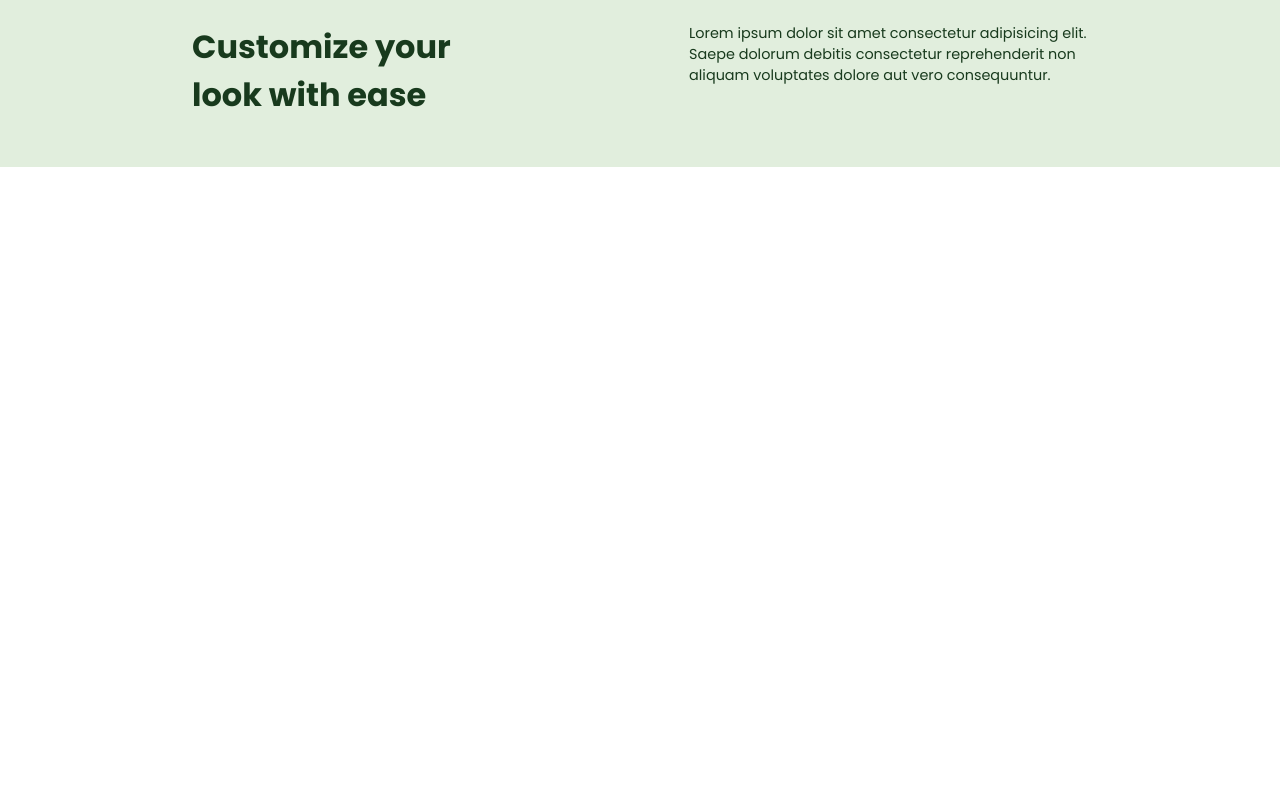
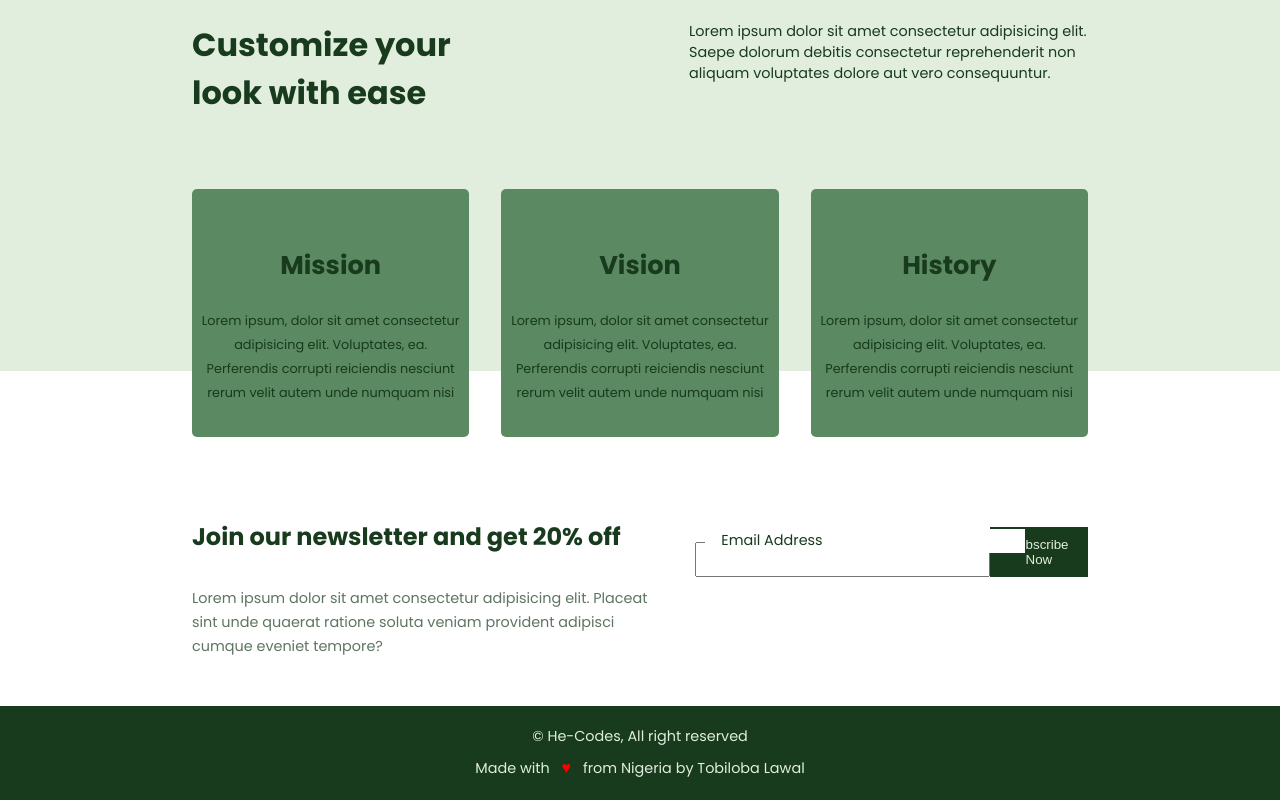
Before and after one commit to toseth97/first_ecommerce, a React (Create React App) app: page / in a window 1280 px wide. Shown: the part 879-1679 px from the top of the page. Before the commit the page ends 1046 px from the top, so only its background shows below. Built offline with nearby package versions, Linux system fonts and the light colour scheme; no server answers; a web font is replaced by a local one.

Commit message:
Finished with home page

```diff
--- a/src/App.js
+++ b/src/App.js
@@ -2,6 +2,7 @@ import { Routes, Route} from 'react-router-dom';
 import Navigation from './components/Navigation';
 import Home from './components/Home';
 import About from './components/About';
+import Footer from './components/Footer';
 import Error from './components/Error';
 import {useEffect, useState} from "react"
 
@@ -47,10 +48,11 @@ function App() {
     <div className="App">
       <Navigation mobile = {mobile} handleMobile = {handleMobile} />
       <Routes>
-        <Route exact path="/" element={<Home isloading = {isloading} featured_product = {featured_product} /> } />
+        <Route exact path="/" element={<Home  isloading = {isloading} featured_product = {featured_product} /> } />
         <Route path="/about" element={<About />} />
         <Route path="*" element={<Error />} />
       </Routes>
+      <Footer />
 
     </div>
   );
--- a/src/components/Featured_products.js
+++ b/src/components/Featured_products.js
@@ -1,6 +1,7 @@
 import React from 'react'
 
 const Featured_products = (current) => {
+  const id = current.current.id
   const image = current.current.image
   const price = current.current.price
   const title = current.current.title
@@ -9,6 +10,7 @@ const Featured_products = (current) => {
 
   return (
     <>
+        {id === 17 ? <p className='best_selling'>Best Selling</p> : null}
         <img src = {image} alt = {title} />
         <div>
             <p className = "item_title">{title}</p>
--- /dev/null
+++ b/src/components/Footer.js
@@ -0,0 +1,15 @@
+import React from 'react'
+
+const Footer = () => {
+    const date = new Date().getFullYear
+  return (
+    <footer>
+        <p> &copy; {date} He-Codes, All right reserved</p>
+        <p>
+            Made with <span className='love'>&hearts;</span> from Nigeria by Tobiloba Lawal
+        </p>
+    </footer>
+  )
+}
+
+export default Footer
--- a/src/components/Home.js
+++ b/src/components/Home.js
@@ -1,9 +1,11 @@
 import React from 'react'
 import Typewriter from 'typewriter-effect';
 import Featured_products from './Featured_products';
+import value from './value'
 
 
 const Home = ({isLoading, featured_product}) => {
+
 
   return (
     <main className = "home_wrapper">
@@ -13,7 +15,7 @@ const Home = ({isLoading, featured_product}) => {
       <section className="home_introduction">
         <div className="site_description">
           <div className='text'>
-            <Typewriter className = "typewriter"
+            <Typewriter  className = "typewriter"
               options={{
                 strings: ['Order from the comfort of your home.', 'Get products at discounted rates.', "Let us be your everyday delivery."],
                 autoStart: true,
@@ -21,7 +23,7 @@ const Home = ({isLoading, featured_product}) => {
               }}
             />
           </div>
-          <p>
+          <p className='intro_paragraph'>
           Lorem ipsum, dolor sit amet consectetur adipisicing elit. Iusto, at sed omnis corporis doloremque possimus velit! Repudiandae nisi odit, aperiam odio ducimus, obcaecati libero et quia tempora excepturi quis alias?
           </p>
           <button className = "shop_now">Shop Now</button>
@@ -31,6 +33,7 @@ const Home = ({isLoading, featured_product}) => {
         </div>
       </section>
 
+
       {/****FEATURED PRODUCTS*****/}
 
       <section className="parent">
@@ -39,9 +42,10 @@ const Home = ({isLoading, featured_product}) => {
           <div className='underLine'></div>
           <div className='featured_product'>
             {featured_product.map(current =>{
-                return <div className='each_featured_product'>
+              console.log(current)
+                return (<div className='each_featured_product'>
                   <Featured_products key = {current.id} current = {current} />
-                </div>
+                </div>)
             })}
           </div>
           <button className = "shop_now">All Product</button>
@@ -49,13 +53,51 @@ const Home = ({isLoading, featured_product}) => {
       </section>
 
       <section className= "parent all_value">
-        <div className="container">
+        <div className="container value_container">
            <div className = "core_value">
             <h2>Customize your look with ease</h2>
             <p>Lorem ipsum dolor sit amet consectetur adipisicing elit. Saepe dolorum debitis consectetur reprehenderit non aliquam voluptates dolore aut vero consequuntur.</p>
            </div>
+           <div className='value_wrapper'>
+              { value.map(current => {
+                return (<div className='each_value'>
+                    <p className = "value_heading">{current.heading}</p>
+                    <p className = "value_body">{current.body}</p>
+                </div>)
+              })}
+           </div>
         </div>
       </section>
+      <section className='parent newsletter_wrapper'>
+        <div className = "newsletter">
+          <div className = "letter_text">
+            <h2>Join our newsletter and get 20% off</h2>
+            <p>Lorem ipsum dolor sit amet consectetur adipisicing elit. Placeat sint unde quaerat ratione soluta veniam provident adipisci cumque eveniet tempore?</p>
+          </div>
+
+          <form className="newsletter_form">
+
+            <input className='subscribe_input'
+            id = "input_id"
+            type="email"
+            autoComplete='false'
+            required
+            />
+            <label className='input_label' htmlFor='input_id'>Email Address</label>
+            <button className = "subscribe">
+              Subscribe Now
+            </button>
+          </form>
+
+
+        </div>
+      </section>
+
+
+
+
+
+
 
 
     </main>
--- /dev/null
+++ b/src/components/value.js
@@ -0,0 +1,20 @@
+
+  const value = [
+    {
+      id: 1,
+      heading: "Mission",
+      body: "Lorem ipsum, dolor sit amet consectetur adipisicing elit. Voluptates, ea. Perferendis corrupti reiciendis nesciunt rerum velit autem unde numquam nisi"
+    },
+    {
+      id: 2,
+      heading: "Vision",
+      body: "Lorem ipsum, dolor sit amet consectetur adipisicing elit. Voluptates, ea. Perferendis corrupti reiciendis nesciunt rerum velit autem unde numquam nisi"
+    },
+    {
+      id: 3,
+      heading: "History",
+      body: "Lorem ipsum, dolor sit amet consectetur adipisicing elit. Voluptates, ea. Perferendis corrupti reiciendis nesciunt rerum velit autem unde numquam nisi"
+    }
+  ]
+
+  export default value
--- a/src/index.css
+++ b/src/index.css
@@ -6,7 +6,8 @@
   --dark_orange: #f0a04b;
   --light_green: #e1eedd;
   --dark_green: #183a1d;
-  --brown: #492b03;
+
+  --medium_green: #5b8962;
   --light_brown: #e5d3ba;
 }
 *{
@@ -205,6 +206,15 @@ body{
   font-size: 3.4rem;
   height: 150px;
   font-family: 'Oleo Script Swash Caps', cursive;
+  animation: moveright 1s forwards;
+  opacity: 0;
+  transform: translateX(-20px);
+}
+.intro_paragraph{
+  animation: moveright 1s forwards;
+  animation-delay: .3s;
+  opacity: 0;
+  transform: translateX(-20px);
 }
 .shop_now{
   outline: none;
@@ -216,8 +226,22 @@ body{
   border: none;
   cursor: pointer;
   transition: .5s ease;
+  opacity: 0;
   border-radius: 5px;
+  animation: moveright 1s forwards;
+  animation-delay: .7s ;
+  transform: translateX(-20px);
 }
+
+@keyframes moveright {
+  100%{
+    transform: translateX(0);
+    opacity: 1;
+  }
+}
+
+
+
 .shop_now:hover{
   filter: drop-shadow(5px 5px 1px gray);
 
@@ -246,10 +270,10 @@ body{
 }
 .underLine{
   width: 150px;
-  height: 5px;
+  height: 3px;
   background-color: var(--light_orange);
   border-radius: 20px;
-  margin: 1rem 0;
+  margin: .5rem 0 1.5rem;
 }
 .featured_product{
   gap: 2rem;
@@ -261,11 +285,22 @@ body{
   display: flex;
   align-items: center;
   flex-direction: column;
-
+  position: relative;
+}
+.best_selling{
+  position: absolute;
+  left: 2rem;
+  font-size: .5rem;
+  padding: .2rem 1rem;
+  background-color: var(--light_orange);
+  color: var(--dark_green);
+  font-weight: bold;
+  border-radius: 5px;
+  z-index: 1;
 }
 .each_featured_product > img{
-  width: 250px;
-  height: 250px;
+  width: 200px;
+  height: 200px;
   transition: .5s ease;
   cursor: pointer;
 }
@@ -278,7 +313,7 @@ body{
   margin-top: .5rem;
   width: 250px;
   padding: .2rem 0.5rem;
-  height: 40px;
+  height: 45px;
 }
 .item_price{
   font-size: .8rem;
@@ -286,8 +321,17 @@ body{
   padding: 0 0.5rem;
 }
 
+
+
+
 .all_value{
   background-color: var(--light_green);
+  height: 430px;
+  align-items: flex-start;
+  margin-bottom: 100px;
+}
+.value_container{
+  position: relative;
 }
 .core_value{
   display: flex;
@@ -302,8 +346,109 @@ body{
   font-size: .9rem;
   width: 70%;
 }
+.value_wrapper{
+  display: flex;
+  align-items: center;
+  justify-content: space-between;
+  gap: 2rem;
+  position: absolute;
+  top: 200px;
+
+}
+.each_value{
+  background-color: var(--medium_green);
+  border-radius: 5px;
+  padding: 2rem .5rem;
+}
+.each_value p{
+  color: var(--dark_green);
+  text-align: center;
+  line-height: 1.5rem;
+}
+.value_heading{
+  font-size: 1.6rem;
+  padding: 1rem 0;
+  margin: 1rem 0;
+  font-weight: bolder;
+
+}
+.value_body{
+  font-size: .8rem;
+}
+.newsletter, .letter_input, .letter_text{
+  display: flex;
+  justify-content: space-between;
+  gap: 2rem;
+  width: 70%;
+}
+
+.letter_text, .letter_input{
+  width: 60%;
+  flex-direction: column;
+
+}
+.letter_text p{
+  font-size: .9rem;
+  line-height: 1.5rem;
+  opacity: .7;
+}
+
+.newsletter_form{
+  width: 50%;
+  padding: .5rem 0;
+  position: relative;
+
+}
+.subscribe_input{
+width: 75%;
+padding: .5rem 10px;
+}
+.subscribe{
+  width: 25%;
+  padding: .5rem 10px;
+  background-color: var(--dark_green);
+  color: var(--light_green);
+  border: 2px solid var(--dark_green);
+}
+.input_label{
+  position: absolute;
+  padding: .1rem 1rem;
+  top: 10px;
+  left: 10px;
+  background-color: #fff;
+  width: 20rem;
+  font-size: .9rem;
+  transition: .5s ease;
+}
+#input_id:focus + .input_label{
+  font-size: .7rem;
+  width: 120px;
+  top: -5px;
+  background-color: #fff;
+}
 
 
+/***FOOTER***/
+
+footer{
+  display: flex;
+  align-items: center;
+  justify-content: center;
+  flex-direction: column;
+  width: 100%;
+  padding: 1rem 0;
+  background-color: var(--dark_green);
+}
+footer p{
+  color: var(--light_green);
+  font-size: .9rem;
+  margin: .25rem 0;
+}
+.love{
+  color: red;
+  font-size: 1rem;
+  margin: 0 .5rem;
+}
 
 
 /***Tab ViewPort*****/
@@ -322,10 +467,11 @@ body{
   .Nav_ul{
     position: absolute;
     width: 100%;
+    height: 100vh;
     left: 0;
     background-color: var(--light_green);
     display: block;
-    top: -200px;
+    top: -120vh;
     transition: .5s ease;
     z-index: -1;
     overflow: hidden;
@@ -333,6 +479,7 @@ body{
   .Nav_ul.active{
     top: 60px;
     padding-bottom: 2rem;
+    position: fixed;
   }
   .other_nav_menu{
     position: absolute;
@@ -345,7 +492,8 @@ body{
     transition: .5s ease;
   }
   .other_nav_menu.active{
-    top:240px
+    top:240px;
+    position: fixed;
   }
   .link_wrapper{
     width: 100%;
@@ -396,6 +544,57 @@ body{
     justify-content: space-between;
     flex-direction: column;
   }
+  .best_selling{
+    left: 20%;
+  }
+
+  .core_value h2{
+    font-size: 1.7rem;
+  }
+  .all_value{
+    height: min-content;
+    padding-bottom: 5rem;
+  }
+  .value_wrapper{
+    display: flex;
+    align-items: center;
+    justify-content: space-between;
+    flex-direction: column;
+    gap: 2rem;
+    position: relative;
+    top: 50px;
+  }
+  .newsletter{
+    flex-direction: column;
+    width: 90%;
+  }
+  .letter_text{
+    text-align: center;
+  }
+  .letter_text, .newsletter_form{
+    width: 100%;
+  }
+  .newsletter_form{
+    display: flex;
+    justify-content: center;
+    align-items: center;
+    flex-direction: column;
+  }
+  .subscribe{
+    width: 50%;
+    margin-top: 1rem;
+  }
+  .subscribe_input{
+    outline: none;
+    border: none;
+    border-bottom: 1px solid var(--dark_green);
+  }
+  .input_label{
+    left: 100px;
+    width: 30rem;
+    text-align: center;
+  }
+
 }
 
 
@@ -420,6 +619,9 @@ body{
     font-size: 2.6rem;
     height: 180px;
   }
+  .container{
+    width: 90%;
+  }
   .core_value{
     gap: 1rem;
     flex-direction: column;
@@ -428,4 +630,9 @@ body{
     font-size: .9rem;
     width: 100%;
   }
+  .input_label{
+    left: 50px;
+    width: 16rem;
+    text-align: center;
+  }
 }
```
